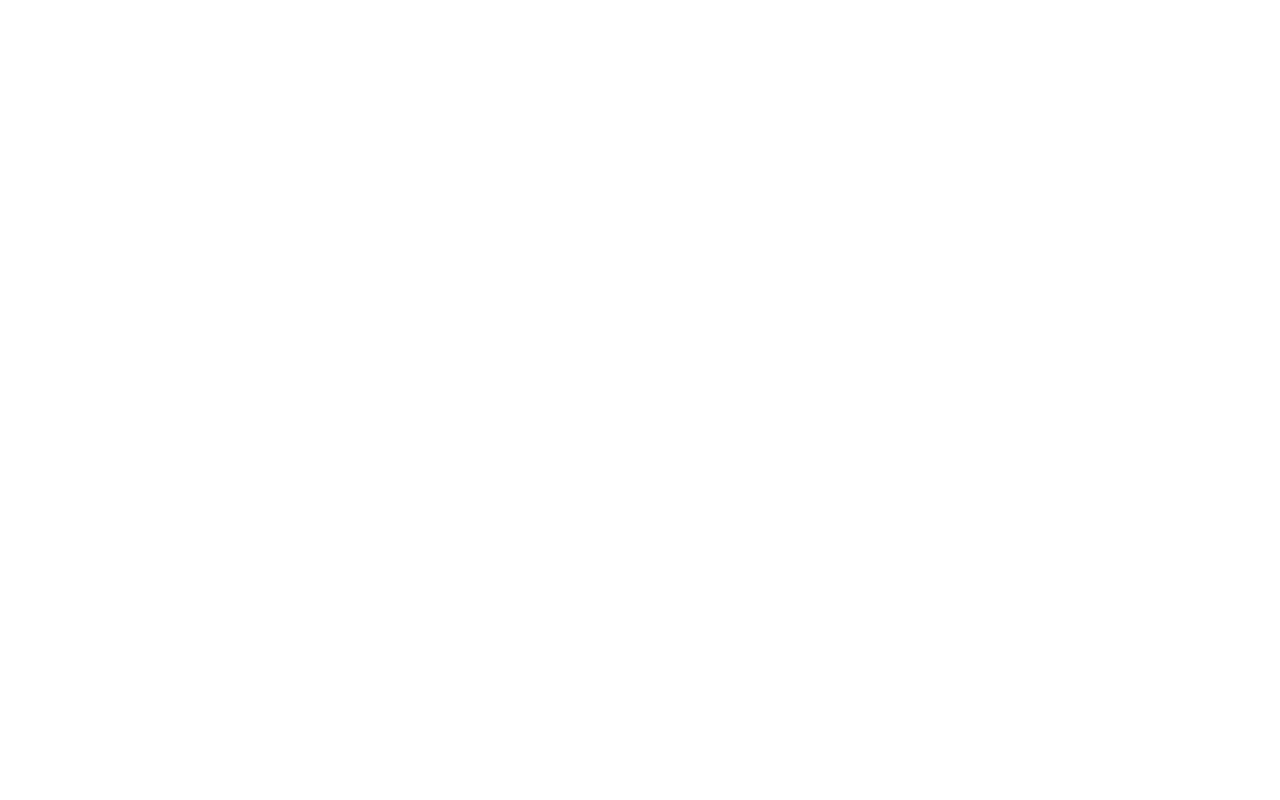
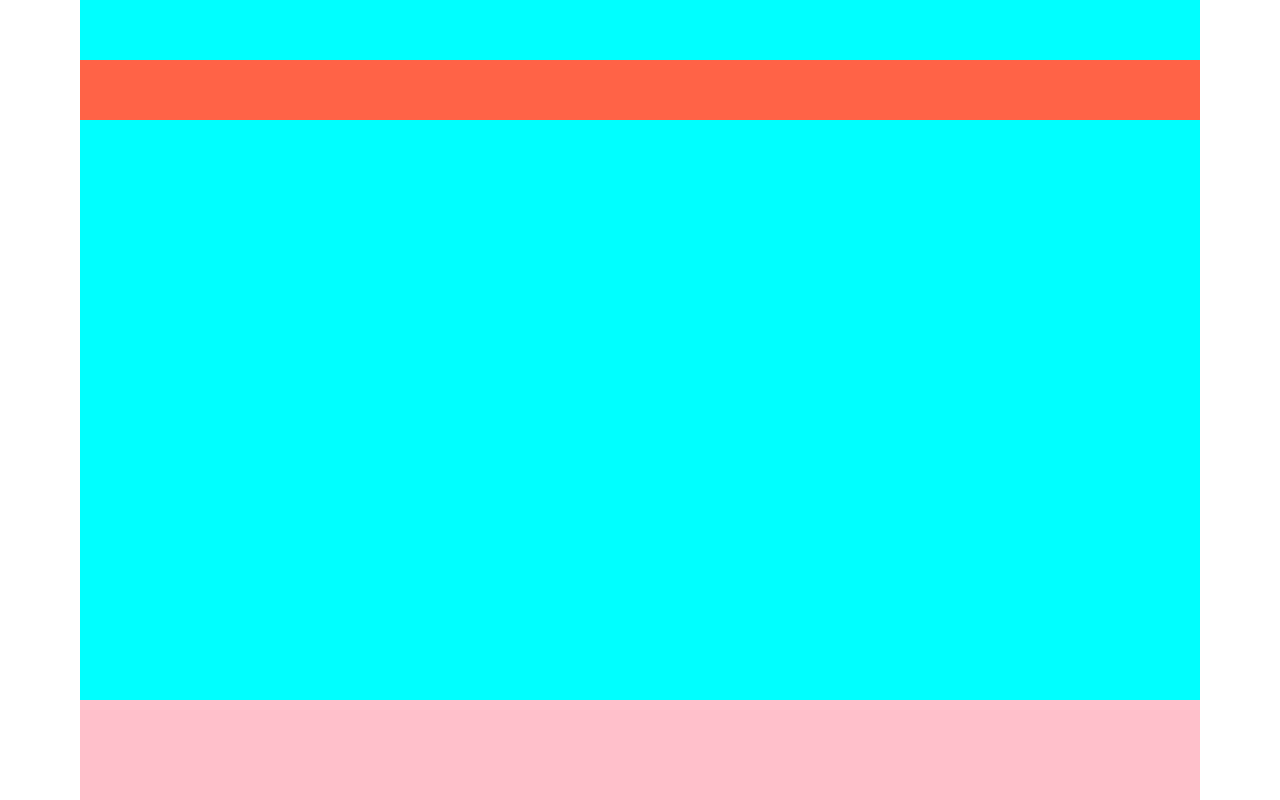
Before and after one commit to Mateus-Lins/tony-pizzaria, a plain HTML site: page index.html in a window 1280 px wide. Shown: the top 800 px of the page. Drawn offline with Linux system fonts and the light colour scheme.

Commit message:
configurando body

```diff
--- a/index.html
+++ b/index.html
@@ -7,6 +7,8 @@
     <title>Tony Pizzaria</title>
 </head>
 <body>
-
+    <header></header>
+    <main></main>
+    <footer></footer>
 </body>
 </html>
--- a/style.css
+++ b/style.css
@@ -12,3 +12,26 @@ a{
 ul,ol,li{
     list-style: none;
 }
+
+body{
+    padding: 0 80px;
+}
+
+header{
+    position: absolute;
+    width: calc(100% - 160px);
+    height: 60px;
+    background-color: tomato;
+    top: 60px;
+    position: fixed;
+}
+
+main{
+    height: 700px;
+    background-color: aqua;
+}
+
+footer{
+    height: 1526px;
+    background-color: pink;
+}
```
